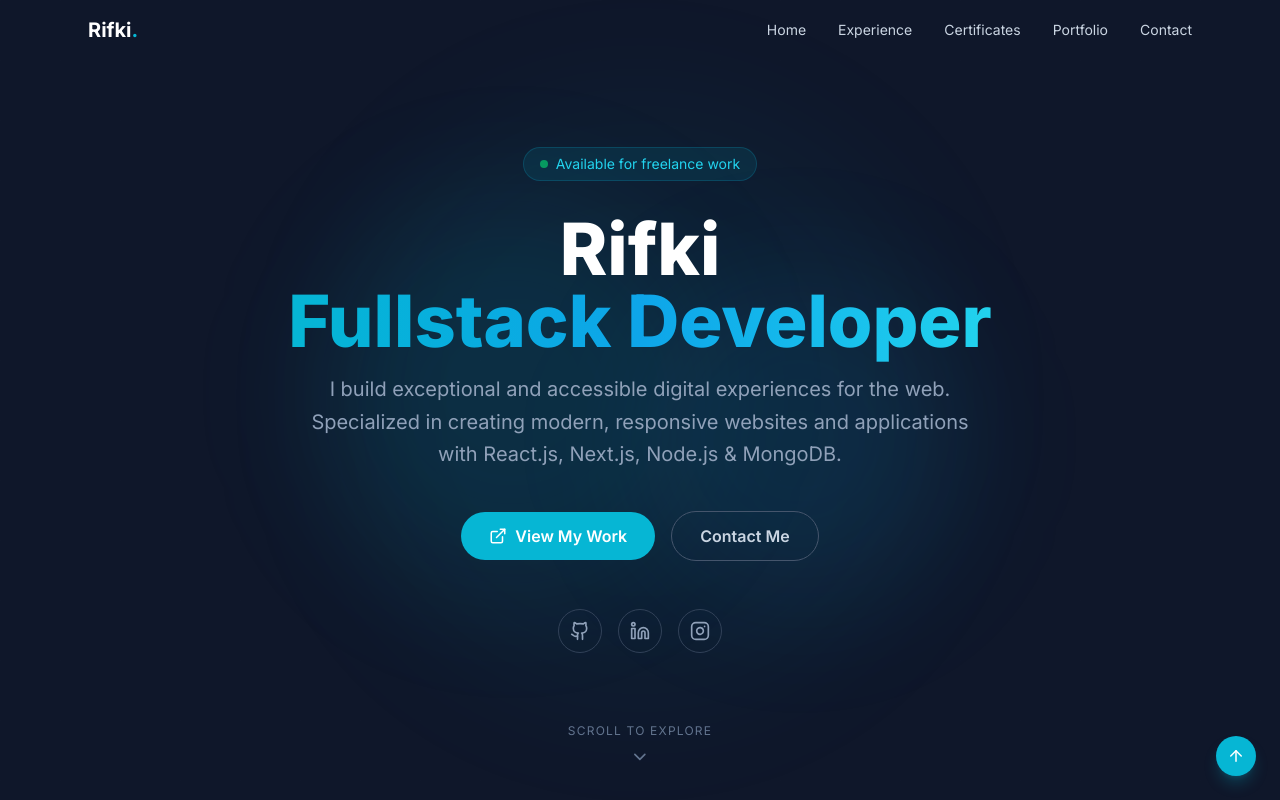
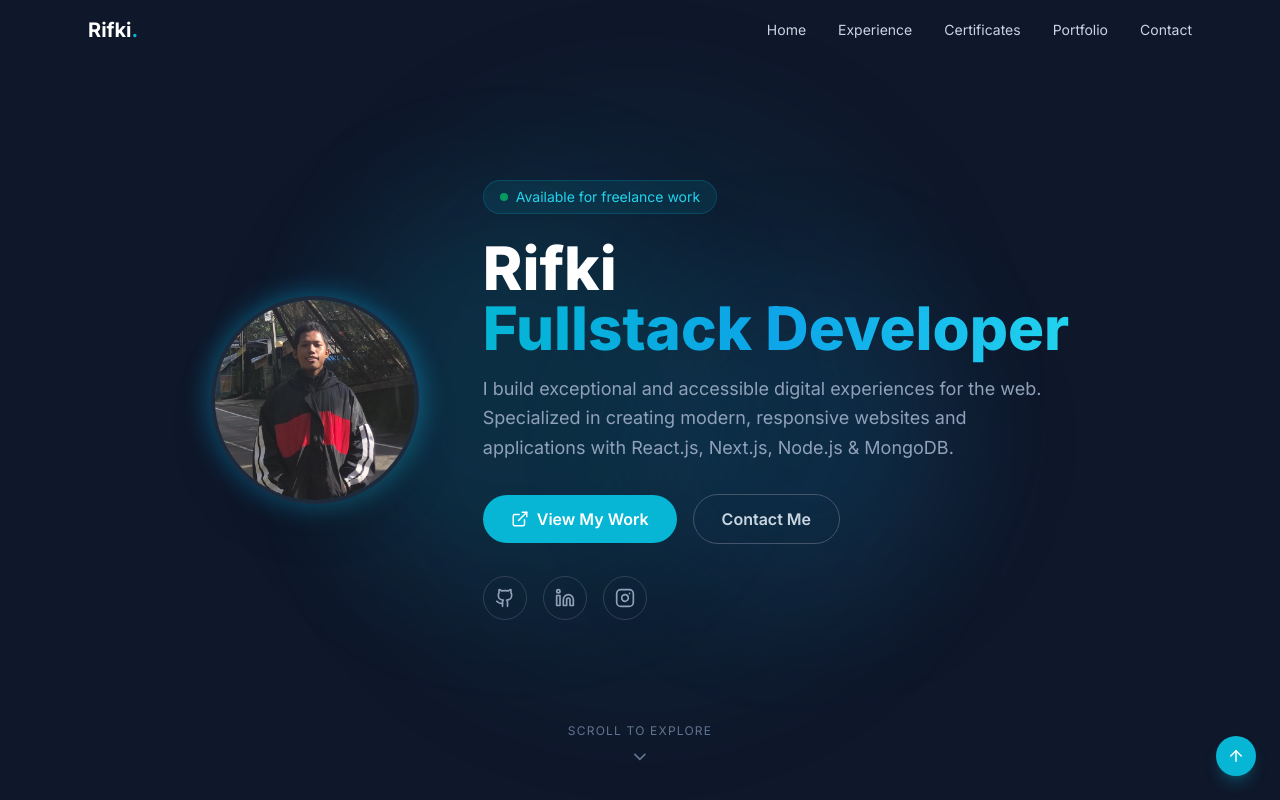
Before and after one commit to RifkiFahrezi86/porto-freelance, a React (Vite) app: page / in a window 1280 px wide. Shown: the top 800 px of the page. Built offline with nearby package versions, Linux system fonts and the light colour scheme.

Commit message:
feat: add profile photo and update hero layout

```diff
--- a/src/components/Hero.jsx
+++ b/src/components/Hero.jsx
@@ -25,13 +25,33 @@ export default function Hero() {
         }}
       />
 
-      <div className="relative z-10 max-w-4xl mx-auto px-6 text-center">
+      <div className="relative z-10 max-w-5xl mx-auto px-6">
+        <div className="flex flex-col md:flex-row items-center gap-10 md:gap-16">
+          {/* Photo */}
+          <motion.div
+            initial={{ opacity: 0, scale: 0.8 }}
+            animate={{ opacity: 1, scale: 1 }}
+            transition={{ delay: 0.2, duration: 0.6 }}
+            className="flex-shrink-0"
+          >
+            <div className="relative">
+              <div className="absolute -inset-1 bg-gradient-to-br from-primary via-accent to-primary-light rounded-full blur-md opacity-40" />
+              <img
+                src="/profile.jpeg"
+                alt={profile.name}
+                className="relative w-40 h-40 md:w-52 md:h-52 rounded-full object-cover border-4 border-dark-2 shadow-2xl"
+              />
+            </div>
+          </motion.div>
+
+          {/* Text content */}
+          <div className="text-center md:text-left flex-1">
             {/* Badge */}
             <motion.div
               initial={{ opacity: 0, y: 20 }}
               animate={{ opacity: 1, y: 0 }}
               transition={{ delay: 0.2 }}
-          className="inline-flex items-center gap-2 bg-primary/10 border border-primary/20 rounded-full px-4 py-1.5 mb-8"
+              className="inline-flex items-center gap-2 bg-primary/10 border border-primary/20 rounded-full px-4 py-1.5 mb-6"
             >
               <span className="w-2 h-2 bg-green-400 rounded-full animate-pulse" />
               <span className="text-sm text-primary-light">Available for freelance work</span>
@@ -42,7 +62,7 @@ export default function Hero() {
               initial={{ opacity: 0, y: 30 }}
               animate={{ opacity: 1, y: 0 }}
               transition={{ delay: 0.3 }}
-          className="text-5xl md:text-7xl font-extrabold mb-4"
+              className="text-4xl md:text-6xl font-extrabold mb-4"
             >
               <span className="text-white">{profile.name}</span>
               <br />
@@ -56,7 +76,7 @@ export default function Hero() {
               initial={{ opacity: 0, y: 30 }}
               animate={{ opacity: 1, y: 0 }}
               transition={{ delay: 0.4 }}
-          className="text-lg md:text-xl text-slate-400 max-w-2xl mx-auto mb-10 leading-relaxed"
+              className="text-lg text-slate-400 max-w-xl mb-8 leading-relaxed"
             >
               {profile.description}
             </motion.p>
@@ -66,7 +86,7 @@ export default function Hero() {
               initial={{ opacity: 0, y: 30 }}
               animate={{ opacity: 1, y: 0 }}
               transition={{ delay: 0.5 }}
-          className="flex flex-wrap items-center justify-center gap-4 mb-12"
+              className="flex flex-wrap items-center justify-center md:justify-start gap-4 mb-8"
             >
               <a
                 href="#portfolio"
@@ -88,7 +108,7 @@ export default function Hero() {
               initial={{ opacity: 0 }}
               animate={{ opacity: 1 }}
               transition={{ delay: 0.6 }}
-          className="flex items-center justify-center gap-4"
+              className="flex items-center justify-center md:justify-start gap-4"
             >
               {[
                 { icon: Github, href: profile.social.github, label: 'GitHub' },
@@ -108,6 +128,8 @@ export default function Hero() {
               ))}
             </motion.div>
           </div>
+        </div>
+      </div>
 
       {/* Scroll indicator */}
       <motion.div
```
Also changed, not shown: public/profile.jpeg (added), 1 other file (tests, documents, lock files or other folders). Lines whose indentation alone changed are shown as unchanged.
